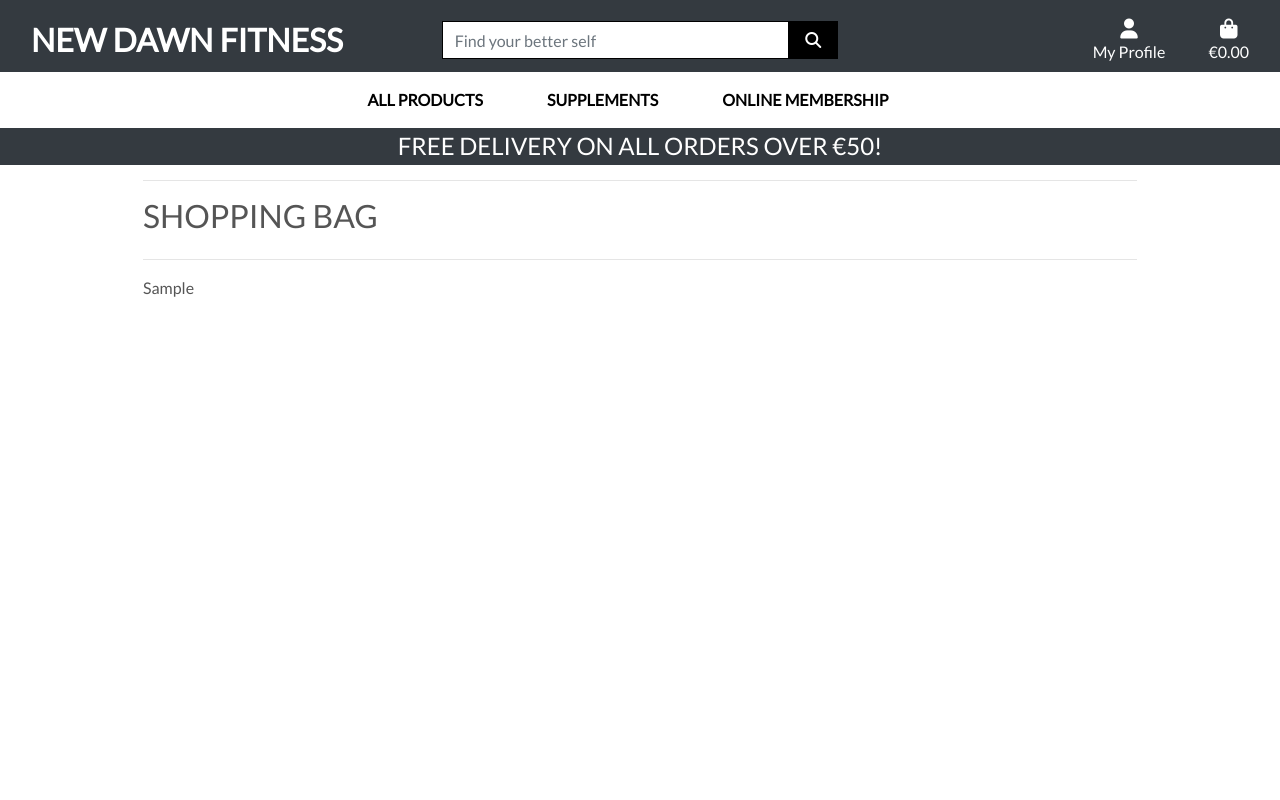
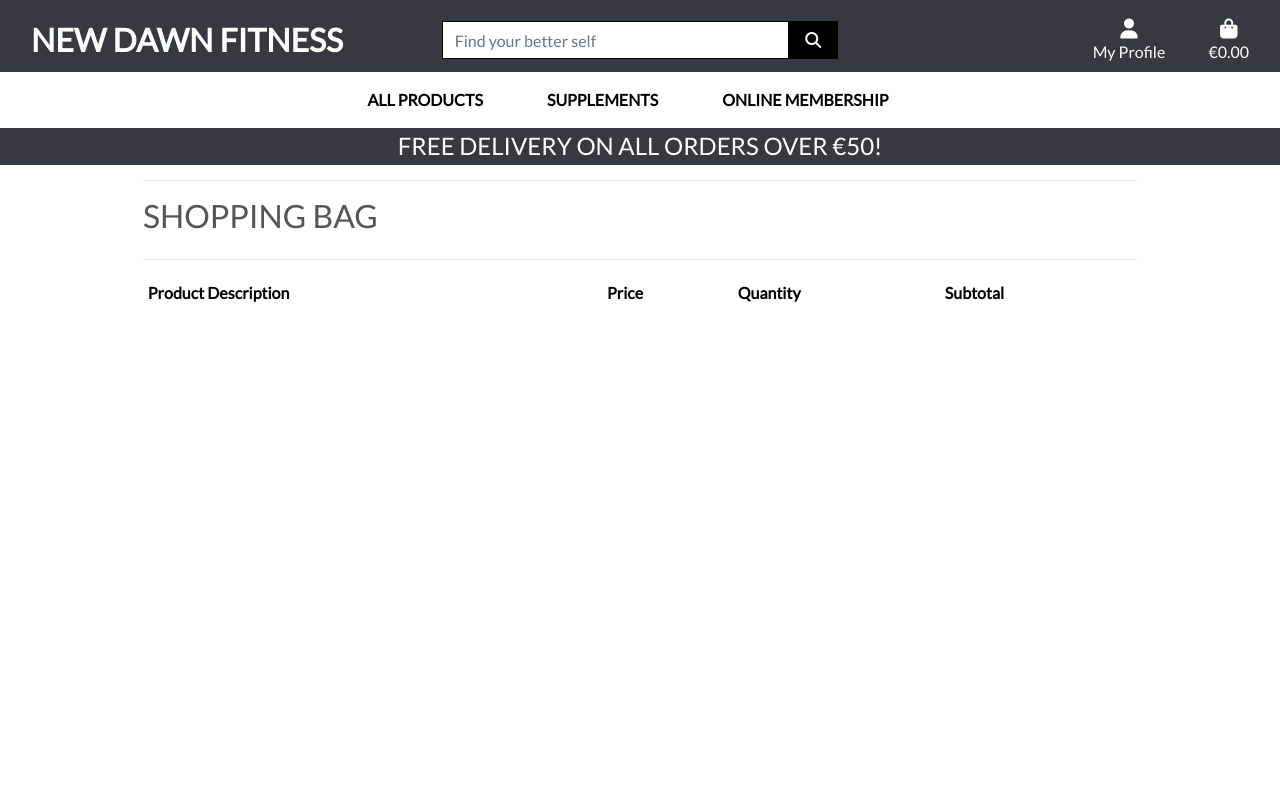
Before and after one commit to Code-Institute-Submissions/colinshaw1-new_dawn_fitness_JanResub, a Django app: template shoppingbag/templates/bag/bag.html in a window 1280 px wide. Run offline with Django 3.2, Linux system fonts and the light colour scheme; the template is opened without the code that fills it: most values are stand-ins (such as "Sample title", 1, 10 or a date in 2020); lists and menus that the app fills with data are empty; some libraries are stand-ins or nearby versions.

Commit message:
Add table for rendering shopping bag items in bag.html

```diff
--- a/shoppingbag/templates/bag/bag.html
+++ b/shoppingbag/templates/bag/bag.html
@@ -28,7 +28,20 @@
                 <!-- if items in shopping bag table will be rendered -->
                 {% if bag_item %}
                     <div class="table-responsive rounded">
-                        {{ bag_item }}
+                        <!-- table to show items in the bag taken from bootstrap docs -->
+                        <table class="table table-sm table-borderless">
+                            <thead class="text-black">
+                                <tr>
+                                    <!-- table headers for rendering products in shopping bag -->
+                                    <th scope="col">Product Description</th>
+                                    <th scope="col"></th>
+                                    <th scope="col">Price</th>
+                                    <th scope="col">Quantity</th>
+                                    <th scope="col">Subtotal</th>
+                                </tr>
+                            </thead>
+
+                        </table>
                     </div>
                 {% else %}
                     <!-- if not render paragtaph to explain bag is empty -->
```
